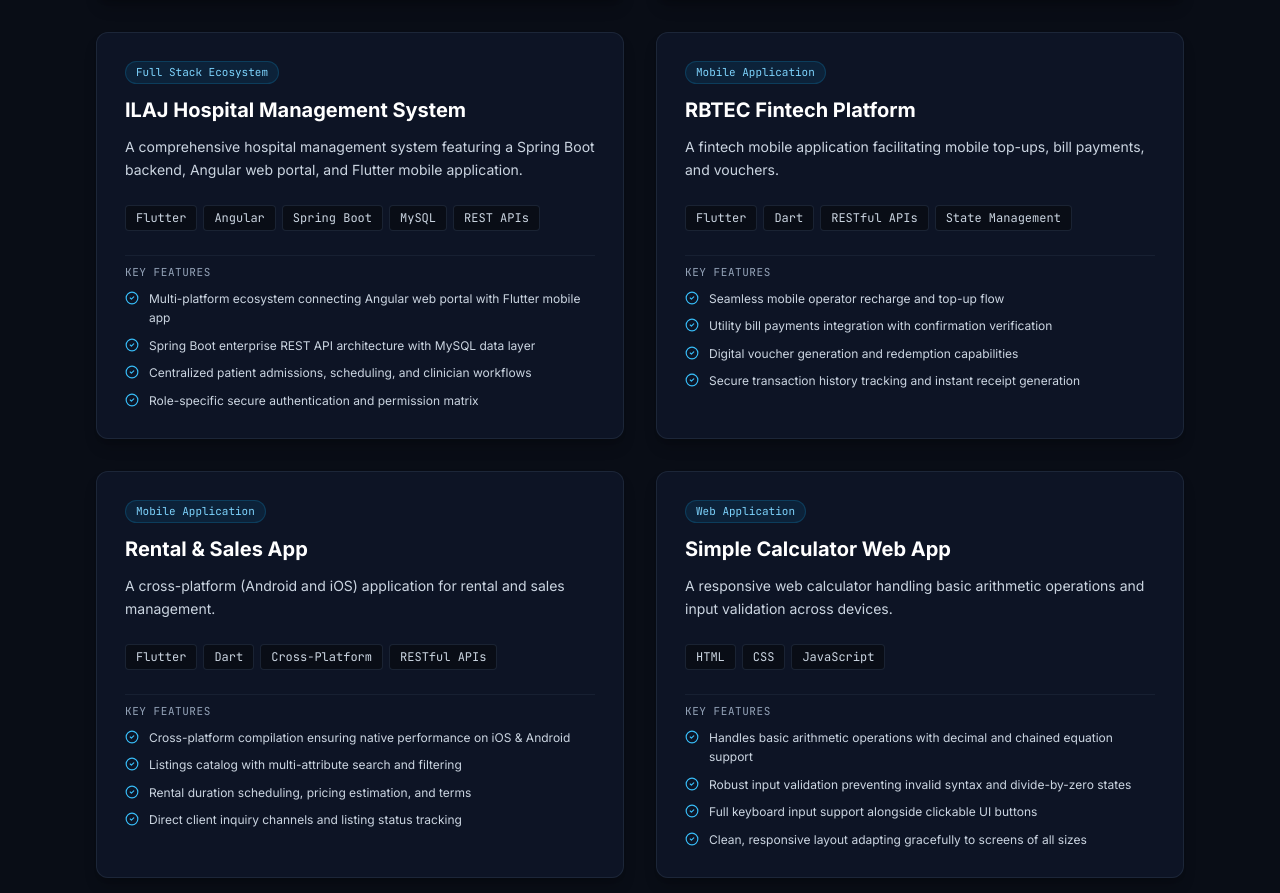
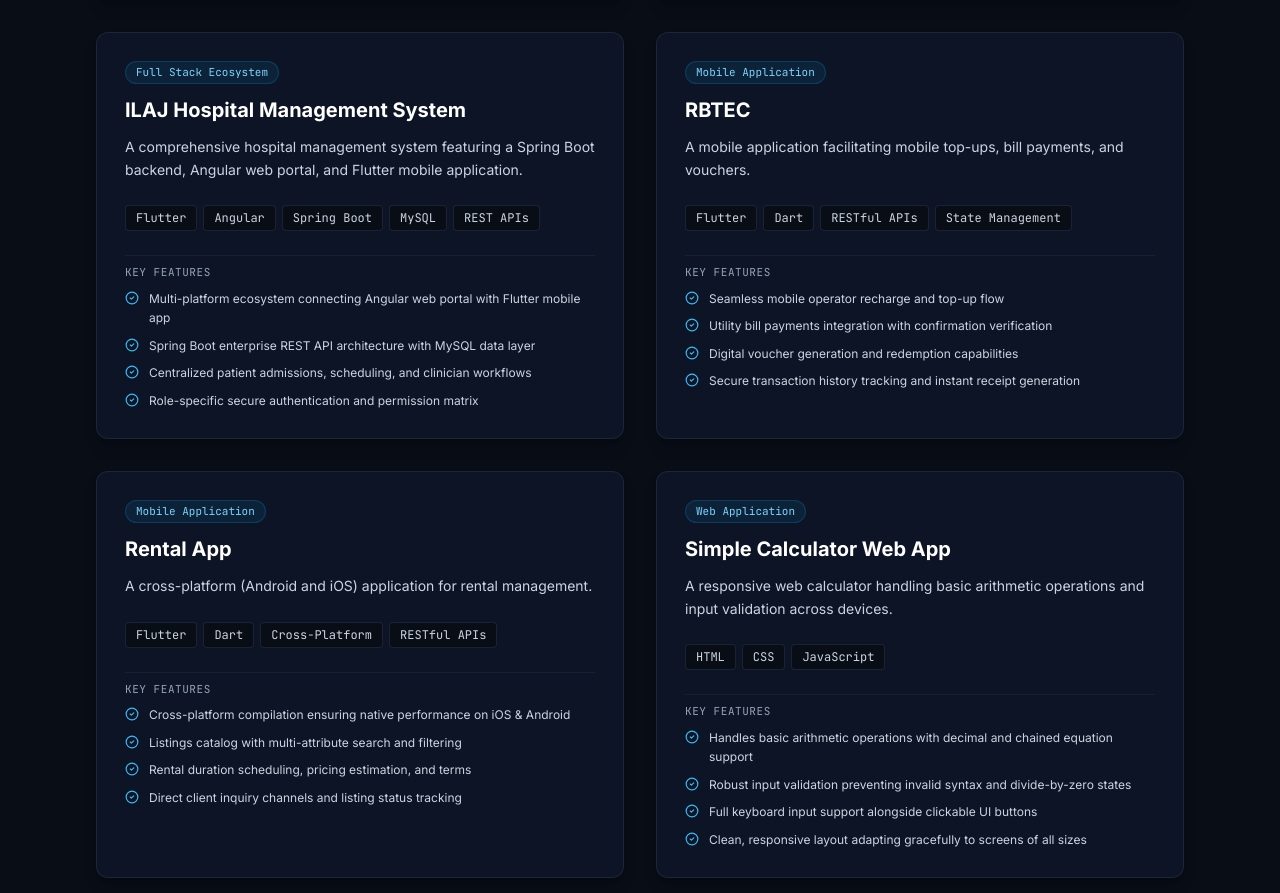
Before and after one commit to kishor5656/portfolio, a React (Vite) app: page / in a window 1280 px wide. Shown: the part 4453-5346 px from the top of the page. Built offline with nearby package versions, Linux system fonts and the light colour scheme.

Commit message:
Update project titles: rename RBTEC Fintech Platform to RBTEC and Rental & Sales App to Rental App

```diff
--- a/src/components/ProjectMockup.jsx
+++ b/src/components/ProjectMockup.jsx
@@ -175,7 +175,7 @@ export default function ProjectMockup({ theme, title }) {
               <div className="p-1.5 rounded-md bg-amber-500/20 text-amber-400 border border-amber-500/30">
                 <Wallet className="w-4 h-4" />
               </div>
-              <span className="text-xs font-mono font-semibold text-slate-200">RBTEC Fintech</span>
+              <span className="text-xs font-mono font-semibold text-slate-200">RBTEC</span>
             </div>
             <span className="inline-flex items-center gap-1 text-[10px] font-mono px-2 py-0.5 rounded bg-amber-500/10 text-amber-300 border border-amber-500/20">
               <Smartphone className="w-3 h-3" /> Mobile Payments
@@ -207,7 +207,7 @@ export default function ProjectMockup({ theme, title }) {
               <div className="p-1.5 rounded-md bg-purple-500/20 text-purple-400 border border-purple-500/30">
                 <Home className="w-4 h-4" />
               </div>
-              <span className="text-xs font-mono font-semibold text-slate-200">Rental & Sales Hub</span>
+              <span className="text-xs font-mono font-semibold text-slate-200">Rental Hub</span>
             </div>
             <span className="inline-flex items-center gap-1 text-[10px] font-mono px-2 py-0.5 rounded bg-purple-500/10 text-purple-300 border border-purple-500/20">
               Android & iOS
@@ -221,7 +221,7 @@ export default function ProjectMockup({ theme, title }) {
               <div className="h-1.5 w-2/3 bg-slate-800 rounded mt-1" />
             </div>
             <div className="p-2 rounded bg-surface-900/80 border border-slate-800">
-              <div className="text-[10px] font-mono text-purple-300">Sales Inquiries</div>
+              <div className="text-[10px] font-mono text-purple-300">Inquiries</div>
               <div className="h-1.5 w-full bg-slate-700 rounded mt-1.5" />
               <div className="h-1.5 w-1/2 bg-slate-800 rounded mt-1" />
             </div>
--- a/src/data/portfolioData.js
+++ b/src/data/portfolioData.js
@@ -142,10 +142,10 @@ export const projectsData = [
     previewTheme: "hospital",
   },
   {
-    id: "rbtec-fintech",
-    title: "RBTEC Fintech Platform",
+    id: "rbtec-app",
+    title: "RBTEC",
     subtitle: "Digital utilities & voucher payments",
-    tagline: "A fintech mobile application facilitating mobile top-ups, bill payments, and vouchers.",
+    tagline: "A mobile application facilitating mobile top-ups, bill payments, and vouchers.",
     category: "Mobile Application",
     techStack: ["Flutter", "Dart", "RESTful APIs", "State Management"],
     features: [
@@ -155,15 +155,15 @@ export const projectsData = [
       "Secure transaction history tracking and instant receipt generation",
     ],
     badgeColor: "amber",
-    githubUrl: "https://github.com/kishor5656/rbtec-fintech",
+    githubUrl: "https://github.com/kishor5656/rbtec-app",
     liveUrl: null,
     previewTheme: "fintech",
   },
   {
-    id: "rental-sales-app",
-    title: "Rental & Sales App",
+    id: "rental-app",
+    title: "Rental App",
     subtitle: "Property & asset marketplace",
-    tagline: "A cross-platform (Android and iOS) application for rental and sales management.",
+    tagline: "A cross-platform (Android and iOS) application for rental management.",
     category: "Mobile Application",
     techStack: ["Flutter", "Dart", "Cross-Platform", "RESTful APIs"],
     features: [
@@ -173,7 +173,7 @@ export const projectsData = [
       "Direct client inquiry channels and listing status tracking",
     ],
     badgeColor: "violet",
-    githubUrl: "https://github.com/kishor5656/rental-sales-app",
+    githubUrl: "https://github.com/kishor5656/rental-app",
     liveUrl: null,
     previewTheme: "rental",
   },
```
